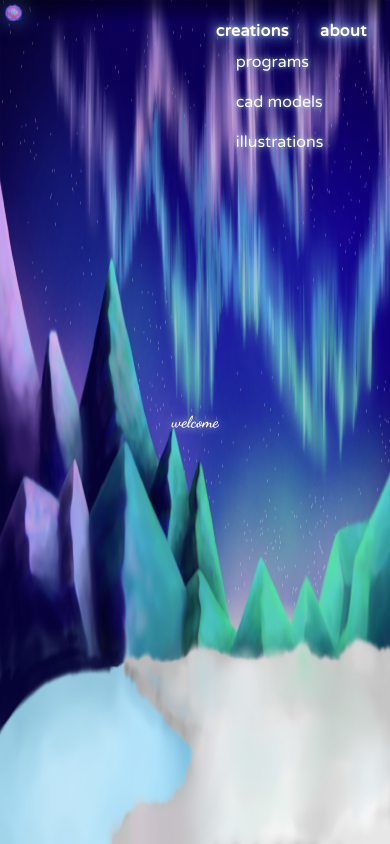
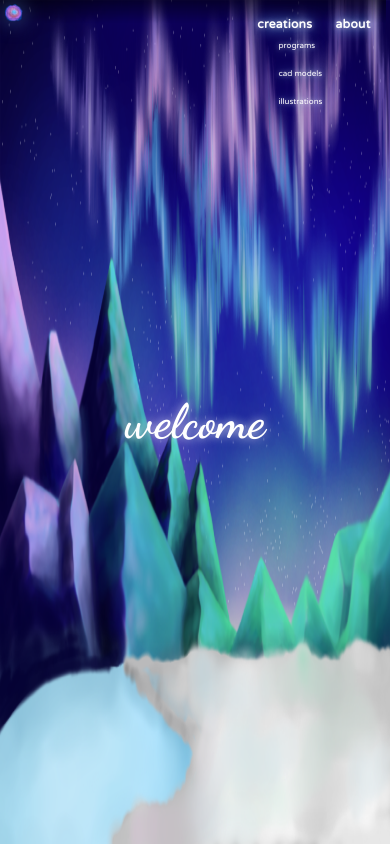
Before and after one commit to night-pianist/myPortfolio, a React (Create React App) app: page / in a window 390 px wide. Both pictures are taken after a click on the button "creations". Built offline with nearby package versions, Linux system fonts and the light colour scheme; a web font is replaced by a local one.

Commit message:
update page responsiveness to landing page

```diff
--- a/src/components/AnimatedWelcome.tsx
+++ b/src/components/AnimatedWelcome.tsx
@@ -27,7 +27,7 @@ const AnimatedText: React.FC<AnimatedTextProps> = ({ text, onAnimationEnd, speed
             <span
                 key={index}
                 ref={ref}
-                className={`animated-div inline-block transform ${inView ? 'animate-title' : ''}`}
+                className={`sm:text-8xl md:text-9xl lg:text-welcomeSizeLg animated-div inline-block transform ${inView ? 'animate-title' : ''}`}
                 style={{
                     animationDelay: `${index * speed}s`,
                     textShadow: '0 0 10px rgba(255, 255, 255, 0.7)',
--- a/src/components/LandingPage.tsx
+++ b/src/components/LandingPage.tsx
@@ -43,14 +43,14 @@ const LandingPage = () => {
             />
             <Navbar />
             <div className="welcome min-h-screen flex flex-col items-center justify-center">
-                <h1 className="font-bold font-dancingscript sm:text-welcomeSizeSm md:text-welcomeSizeMd lg:text-welcomeSizeLg text-white">
+                <h1 className="font-bold font-dancingscript text-5xl sm:text-8xl md:text-9xl lg:text-welcomeSizeLg text-white">
                     <AnimatedText text="welcome" speed={0.1} />
                 </h1>
             </div>
             <div className="transition"></div>
             <div className="main-content min-h-screen bg-dark-indigo text-white sm:text-6xl md:text-7xl lg:text-8xl flex flex-col items-center" style={{ padding: '3%'}}>
                 <div style={{ marginBottom: '7%', marginTop: '2%'}}>
-                    <h1 className="font-dancingscript">
+                    <h1 className="font-dancingscript text-4xl sm:text-8xl md:text-9xl lg:text-welcomeSizeLg">
                         <AnimatedText text="im khiet and i..." speed={0.05} onAnimationEnd={handleAnimationEnd} />
                     </h1>
                 </div>
@@ -67,7 +67,7 @@ const LandingPage = () => {
                         />
                         <p className="absolute text-center w-full group-hover:scale-110 transition-transform duration-500 ease-in-out">
                             <span
-                                className="font-dancingscript sm:text-6xl md:text-7xl lg:text-8xl text-pink"
+                                className="font-dancingscript text-xl sm:text-6xl md:text-7xl lg:text-8xl text-pink"
                                 style={{
                                     textShadow: `0 0 5px rgba(255, 255, 255, 0.4)`,
                                     filter: 'drop-shadow(0 0 7px rgba(214, 136, 193, 0.4))',
@@ -109,7 +109,7 @@ const LandingPage = () => {
                         />
                         <p className="absolute text-center w-full group-hover:scale-110">
                             <span
-                                className="font-dancingscript sm:text-6xl md:text-7xl lg:text-8xl text-lavender"
+                                className="font-dancingscript text-xl sm:text-6xl md:text-7xl lg:text-8xl text-lavender"
                                 style={{
                                     textShadow: `0 0 5px rgba(255, 255, 255, 0.4)`,
                                     filter: 'drop-shadow(0 0 7px rgba(151, 115, 224, 0.4))'
@@ -131,7 +131,7 @@ const LandingPage = () => {
                         />
                         <p className="absolute text-center w-full group-hover:scale-110">
                             <span
-                                className="font-dancingscript sm:text-6xl md:text-7xl lg:text-8xl text-sky"
+                                className="font-dancingscript text-xl sm:text-6xl md:text-7xl lg:text-8xl text-sky"
                                 style={{
                                     textShadow: `0 0 5px rgba(255, 255, 255, 0.4)`,
                                     filter: 'drop-shadow(0 0 7px rgba(47, 145, 211, 0.4))'
--- a/src/components/Navbar.tsx
+++ b/src/components/Navbar.tsx
@@ -28,7 +28,7 @@ const Navbar = () => {
                 />
                 <div className="btns-container z-10 absolute top-0 right-0 flex justify-end space-x-4" style={{ padding: '1%'}}>
                     <button // creations button
-                        className="about-btn tracking-wide text-white font-bold font-varelaround sm:text-md md:text-lg lg:text-xl rounded-md cursor-pointer"
+                        className="about-btn tracking-wide text-white font-bold font-varelaround text-xs sm:text-md md:text-lg lg:text-xl rounded-md cursor-pointer"
                         style={{
                             padding: '3%',
                             margin: '10%',
@@ -41,7 +41,7 @@ const Navbar = () => {
                     </button>
                     {isOpen && (
                         <div
-                            className="absolute -left-[44%] top-[65%] p-[1%] text-white font-varelaround sm:text-xs md:text-sm lg:text-md"
+                            className="absolute -left-[44%] top-[65%] p-[1%] text-white font-varelaround text-xxs sm:text-xs md:text-sm lg:text-md"
                             style={{
                                 textShadow: `0 0 5px rgba(255, 255, 255, 0.5)`,
                                 filter: 'drop-shadow(0 0 5px rgba(115, 189, 255, 0.5))'
@@ -60,7 +60,7 @@ const Navbar = () => {
                     )}
 
                     <button // about button
-                        className="creation-btn tracking-wide text-white font-bold font-varelaround sm:text-md md:text-lg lg:text-xl rounded-md cursor-pointer"
+                        className="creation-btn tracking-wide text-white font-bold font-varelaround text-xs sm:text-md md:text-lg lg:text-xl rounded-md cursor-pointer"
                         style={{
                             padding: '3%',
                             margin: '10%',
```
